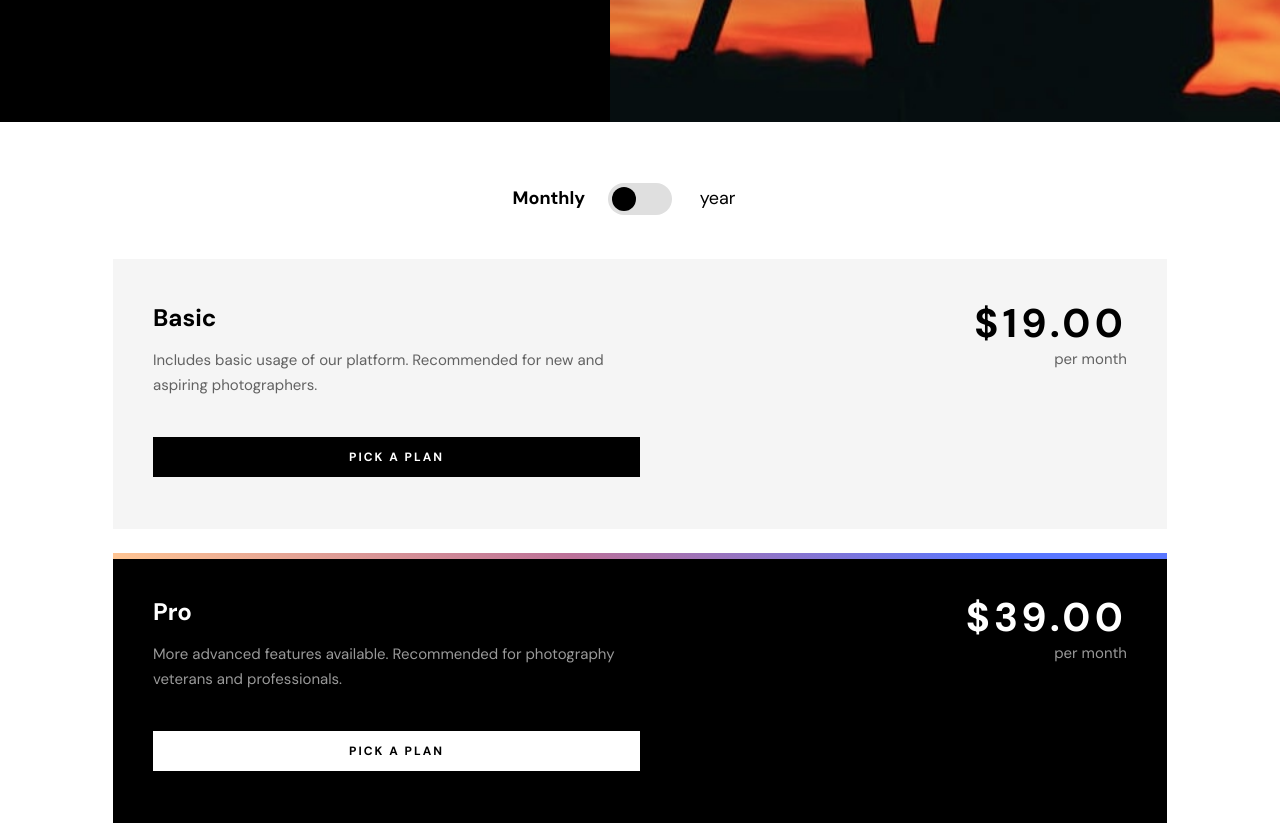
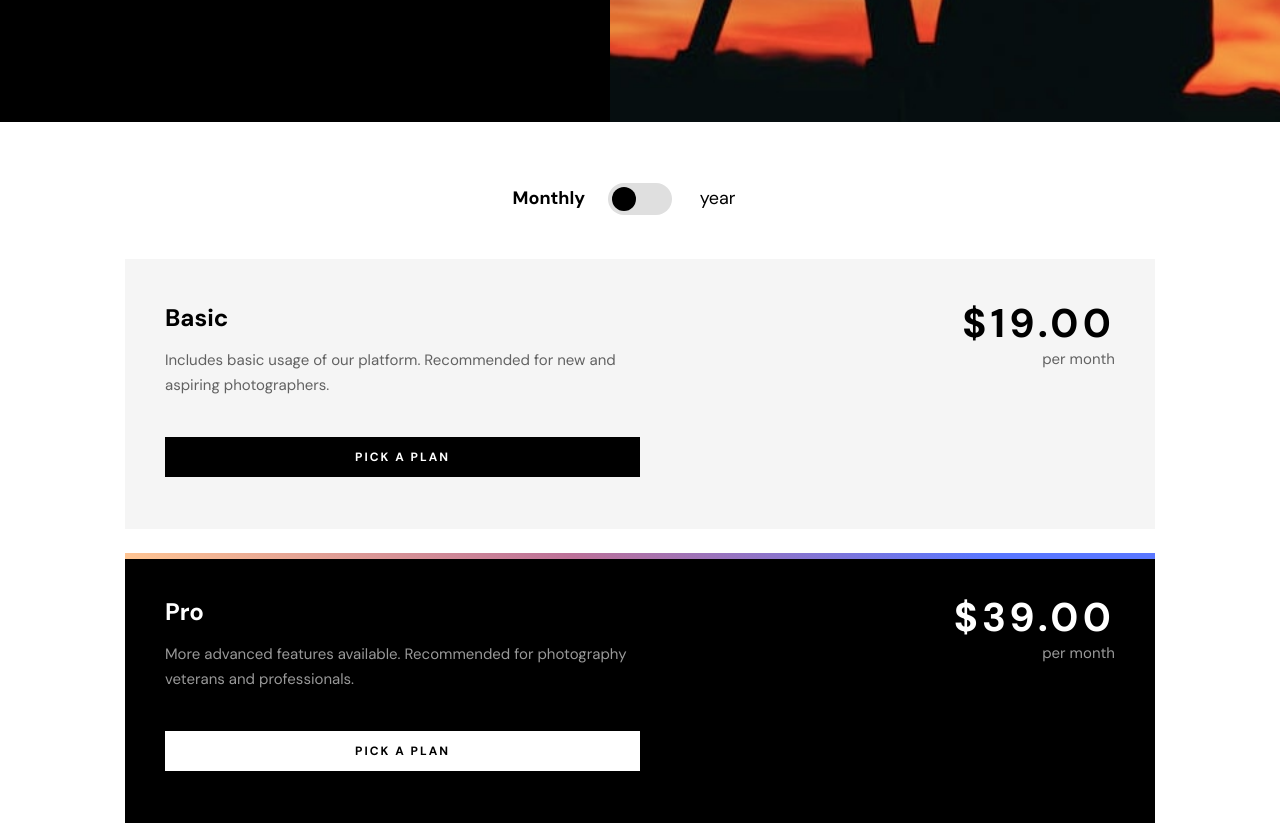
Before and after one commit to sergioreynoso/photosnap-multi-page-website, a Next.js app: page /pricing in a window 1280 px wide. Shown: the part 600-1425 px from the top of the page. Built offline with nearby package versions, Linux system fonts and the light colour scheme.

Commit message:
add padding x to container

```diff
--- a/src/components/pricing/pricing-list.tsx
+++ b/src/components/pricing/pricing-list.tsx
@@ -8,7 +8,7 @@ export default function PricingList() {
   const [isMonthly, setIsMonthly] = React.useState<boolean>(true);
 
   return (
-    <div className="mx-auto flex max-w-[1110px] flex-col items-center px-7 py-16 desktop:py-[120px]">
+    <div className="mx-auto flex max-w-[1110px] flex-col items-center px-7 py-16 tablet:px-10 desktop:py-[120px]">
       <div className="relative flex w-full max-w-[255px] items-center justify-between desktop:-translate-x-4">
         <span className={`text-lg ${isMonthly && "font-bold"}`}>Monthly</span>
         <div className="absolute bottom-0 left-0 right-0 top-0 flex items-center justify-center">
```
